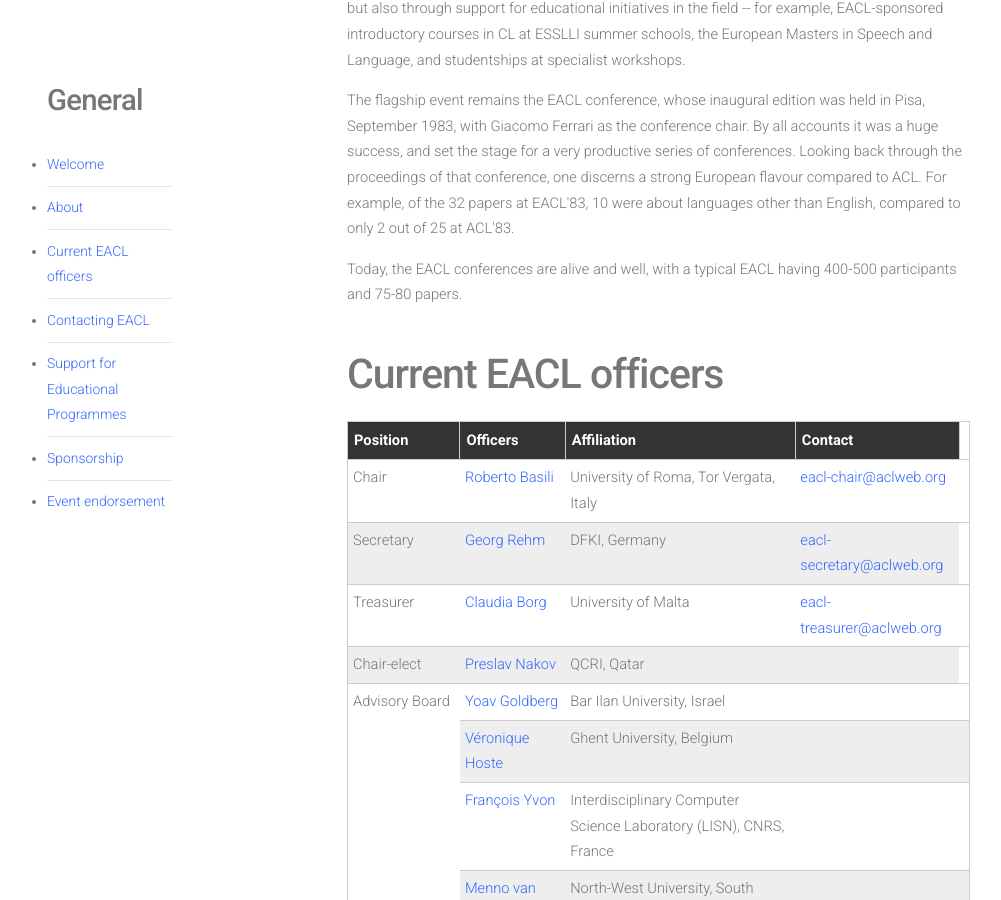
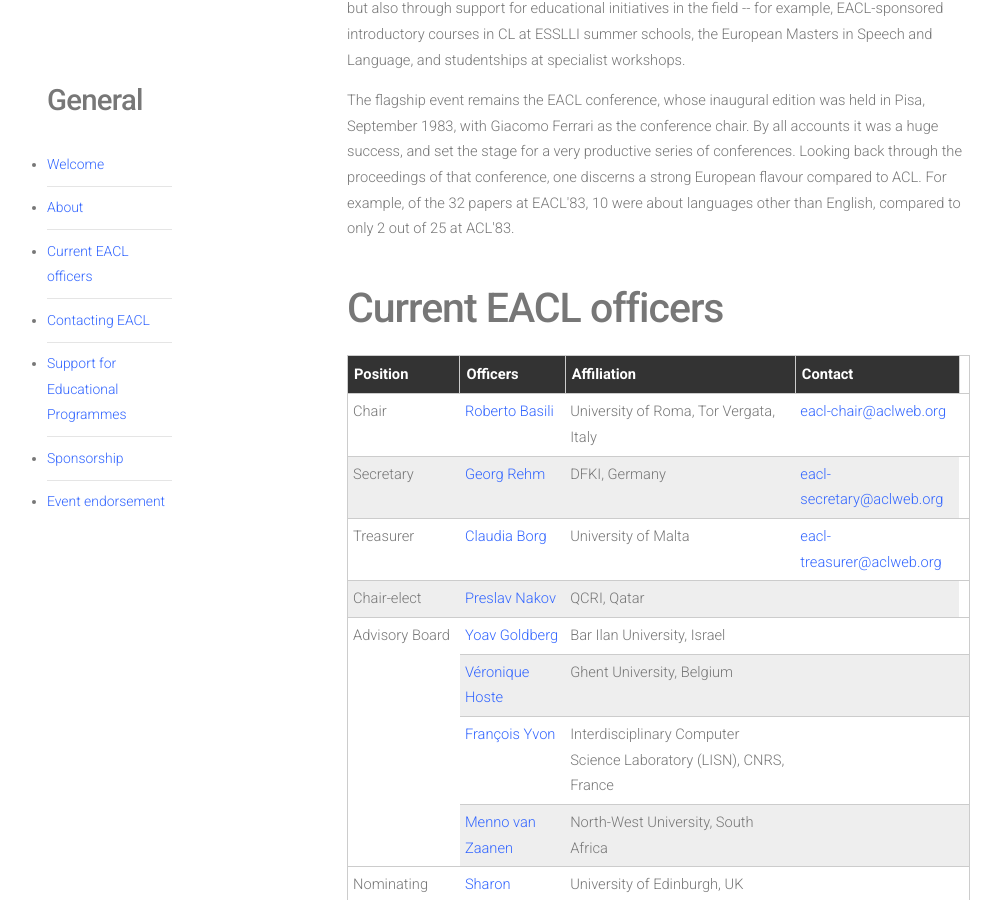
Before and after one commit to EaclWebmaster/EaclWebmaster.github.io, a Jekyll site: the page built from general/index.html, in a window 1280 px wide and 900 px high, scrolled down 1359 px. Shown: the whole window, without its empty margins (113-1114 px from the left). Built offline with Jekyll 4.4.1, drawn with Linux system fonts in a browser that asks for light colours; nearby versions of some CDN libraries.

Commit message:
Update about.html

```diff
--- a/general/sections/about.html
+++ b/general/sections/about.html
@@ -19,5 +19,3 @@
 <p> The flagship event remains the EACL conference, whose inaugural edition was held in Pisa, September 1983, with Giacomo Ferrari as the conference chair. By all accounts it was a huge success, and set
 the stage for a very productive series of conferences. Looking back through the proceedings of that conference, one discerns a strong European flavour compared to ACL. For example, of the 32 papers at
 EACL'83, 10 were about languages other than English, compared to only 2 out of 25 at ACL'83. </p>
-
-<p> Today, the EACL conferences are alive and well, with a typical EACL having 400-500 participants and 75-80 papers. </p>
```
